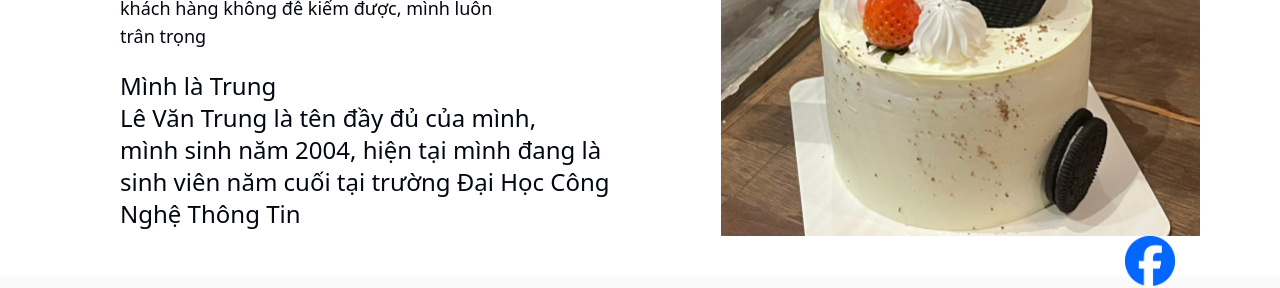
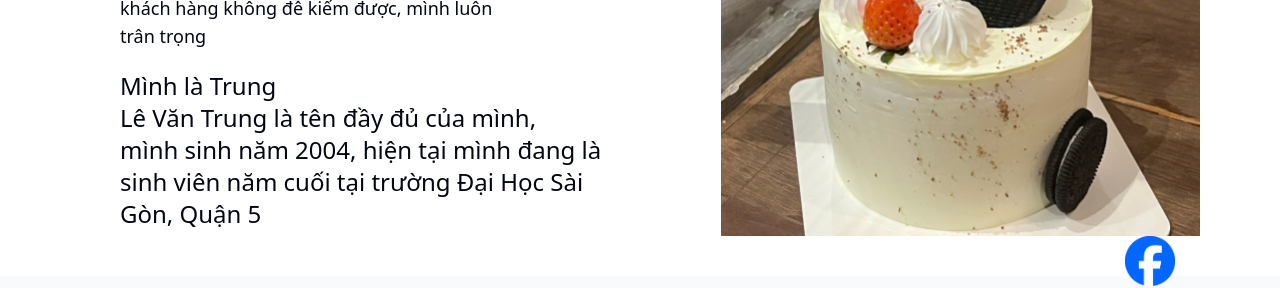
Before and after one commit to delvintrung/order_taobao_my_site, a Next.js app: page / in a window 1280 px wide. Shown: the part 364-652 px from the top of the page. Built offline with nearby package versions, Linux system fonts and the light colour scheme; no server answers; the database is empty.

Commit message:
add file interface

```diff
--- a/src/app/components/feeback_card/page.tsx
+++ b/src/app/components/feeback_card/page.tsx
@@ -1,34 +1,28 @@
 import React from "react";
-import {
-  Card,
-  CardContent,
-  CardFooter,
-  CardHeader,
-} from "@/components/ui/card";
+import { Card, CardContent, CardHeader } from "@/components/ui/card";
 import Image from "next/image";
 import Link from "next/link";
+import { FeedbackCardProps } from "@/types/type";
 
-type FeedbackCardProps = {
-  name: string;
-  info_url: string;
-  image: string;
-};
-
-const FeedbackCard = ({ name, info_url, image }: FeedbackCardProps) => {
+const FeedbackCard = ({
+  name,
+  link_info,
+  image_feedback,
+}: FeedbackCardProps) => {
   return (
     <Card className="w-[400px] h-[600px]">
       <CardHeader>
         <p>{name}</p>
         <div className="flex items-start gap-1.5">
           <p>Link:</p>{" "}
-          <Link href={info_url} className="text-blue-500">
+          <Link href={link_info} className="text-blue-500">
             Trang cá nhân feedback
           </Link>
         </div>
       </CardHeader>
       <CardContent className="flex aspect-square flex-col items-center justify-center p-6">
         <Image
-          src={image}
+          src={image_feedback}
           alt="Feedback Trung Delvin"
           width={300}
           height={400}
--- a/src/app/pages/Feedback/page.tsx
+++ b/src/app/pages/Feedback/page.tsx
@@ -8,12 +8,7 @@ import {
   CarouselPrevious,
 } from "@/components/ui/carousel";
 import FeedbackCard from "@/app/components/feeback_card/page";
-
-interface Feedback {
-  name: string;
-  link_info: string;
-  image_feedback: string;
-}
+import { FeedbackCardProps } from "@/types/type";
 
 const FeedBack = () => {
   const [feedbacks, setFeedbacks] = useState([]);
@@ -35,13 +30,13 @@ const FeedBack = () => {
         >
           <CarouselContent>
             {feedbacks.length > 0 &&
-              feedbacks.map((feedback: Feedback, index) => (
+              feedbacks.map((feedback: FeedbackCardProps, index) => (
                 <CarouselItem key={index} className="md:basis-1/2 lg:basis-1/3">
                   <div className="p-1">
                     <FeedbackCard
                       name={feedback.name}
-                      info_url={feedback.link_info}
-                      image={feedback.image_feedback}
+                      link_info={feedback.link_info}
+                      image_feedback={feedback.image_feedback}
                     />
                   </div>
                 </CarouselItem>
--- a/src/app/pages/Infomation/page.tsx
+++ b/src/app/pages/Infomation/page.tsx
@@ -32,8 +32,8 @@ const Infomation = () => {
               Mình là Trung
               <br />
               Lê Văn Trung là tên đầy đủ của mình, <br /> mình sinh năm 2004,
-              hiện tại mình đang là sinh viên năm cuối tại trường Đại Học Công
-              Nghệ Thông Tin
+              hiện tại mình đang là sinh viên năm cuối tại trường Đại Học Sài
+              Gòn, Quận 5
             </p>
           </div>
         </div>
--- /dev/null
+++ b/src/types/type.ts
@@ -0,0 +1,5 @@
+export interface FeedbackCardProps {
+  name: string;
+  link_info: string;
+  image_feedback: string;
+}
```
